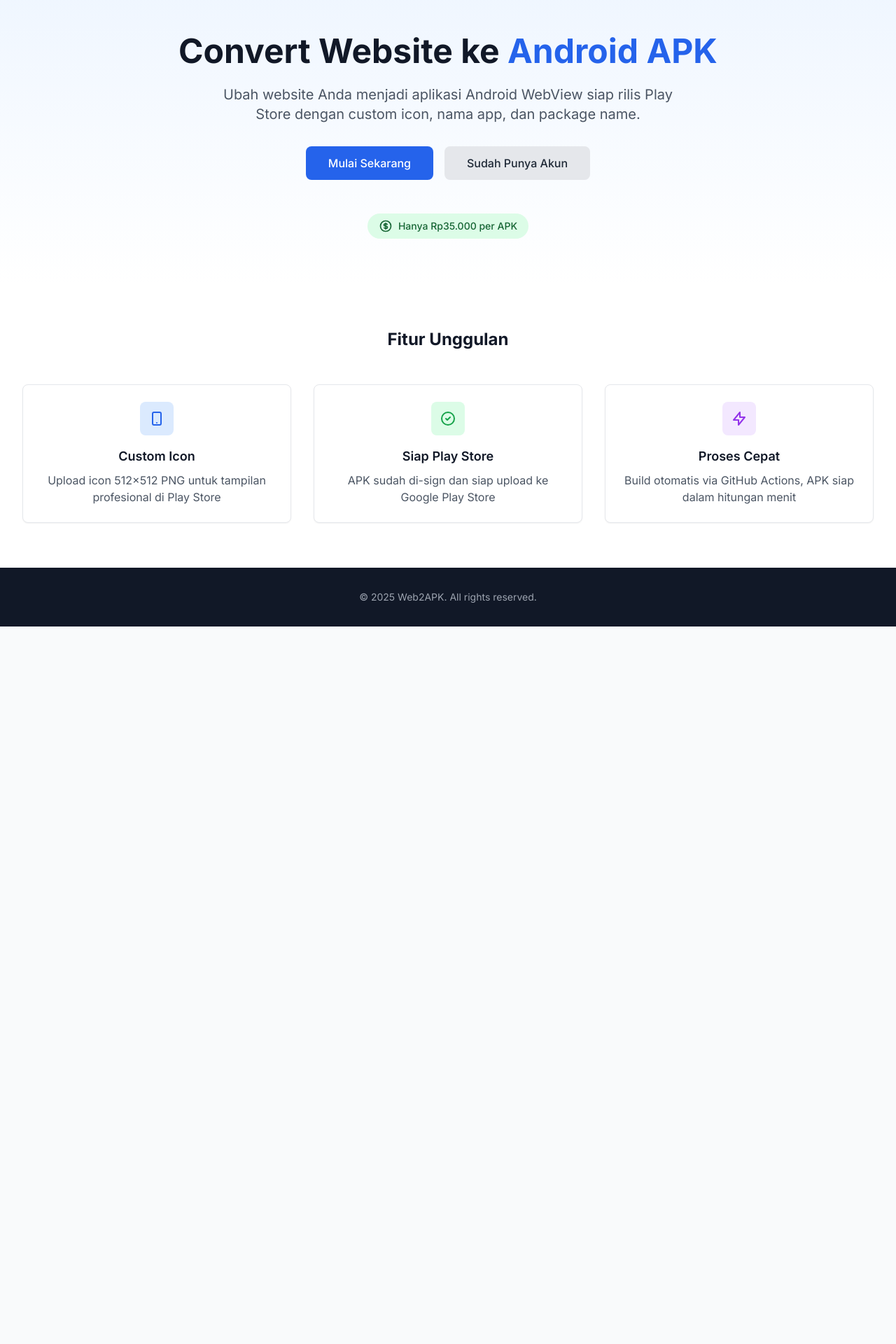
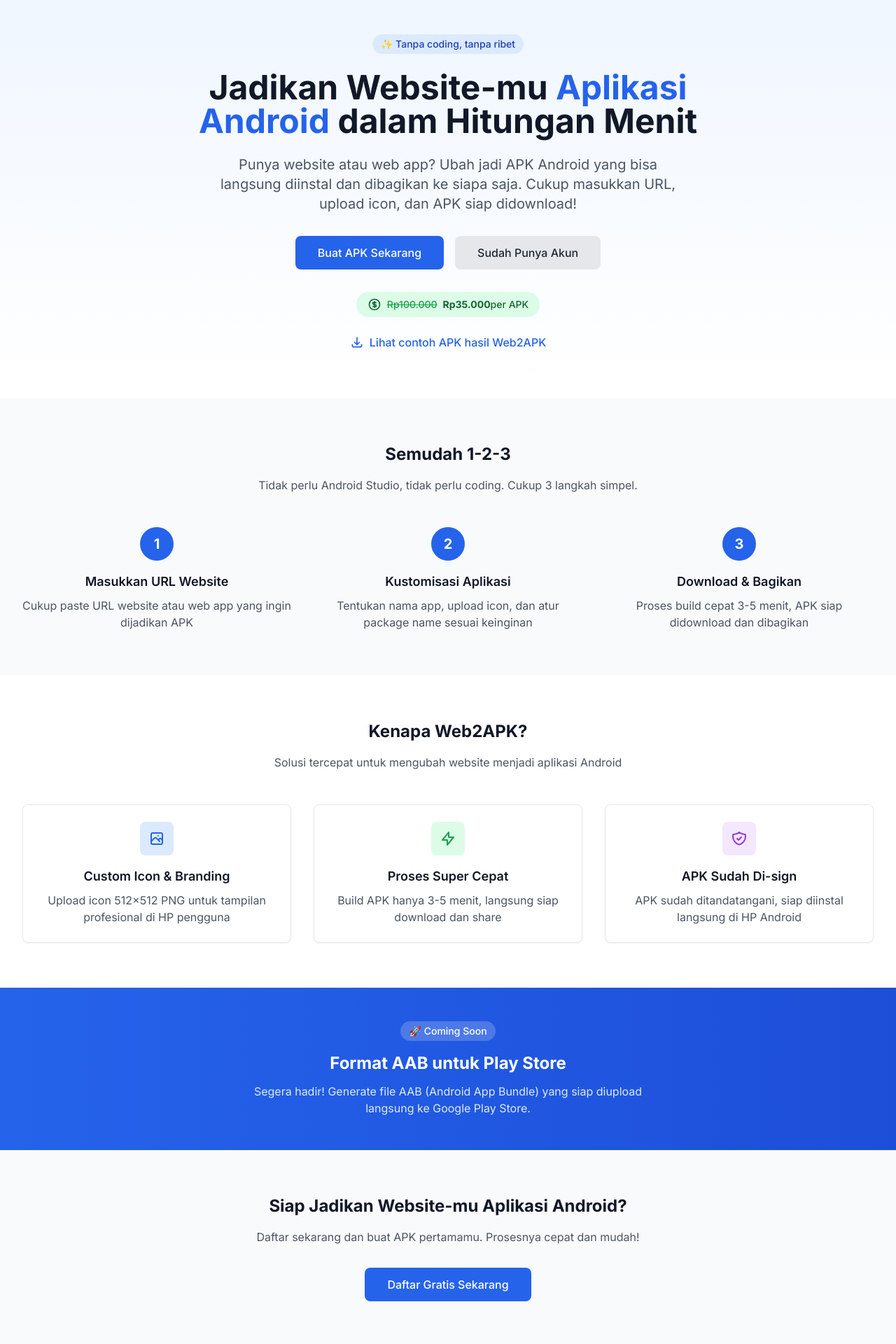
Before and after one commit to iksanarisandi/stackweb2apk, a Next.js app in the folder apps/web/: page / in a window 1280 px wide. Shown: the part 80-2000 px from the top of the page at 70% size. Before the commit the page ends 975 px from the top, so only its background shows below. Built offline with nearby package versions, Linux system fonts and the light colour scheme.

Commit message:
Update landing page: better copywriting, strikethrough price, demo APK link

```diff
--- a/apps/web/src/app/page.tsx
+++ b/apps/web/src/app/page.tsx
@@ -25,21 +25,26 @@
       {/* Hero Section */}
       <section className="flex-1 flex items-center justify-center bg-gradient-to-b from-blue-50 to-white">
         <div className="max-w-4xl mx-auto px-4 sm:px-6 lg:px-8 py-16 text-center">
+          <div className="inline-flex items-center bg-blue-100 text-blue-800 px-3 py-1 rounded-full text-sm font-medium mb-6">
+            ✨ Tanpa coding, tanpa ribet
+          </div>
           <h1 className="text-4xl sm:text-5xl font-bold text-gray-900 mb-6">
-            Convert Website ke{' '}
-            <span className="text-blue-600">Android APK</span>
+            Jadikan Website-mu{' '}
+            <span className="text-blue-600">Aplikasi Android</span>{' '}
+            dalam Hitungan Menit
           </h1>
           <p className="text-lg sm:text-xl text-gray-600 mb-8 max-w-2xl mx-auto">
-            Ubah website Anda menjadi aplikasi Android WebView siap rilis Play
-            Store dengan custom icon, nama app, dan package name.
+            Punya website atau web app? Ubah jadi APK Android yang bisa langsung
+            diinstal dan dibagikan ke siapa saja. Cukup masukkan URL, upload icon,
+            dan APK siap didownload!
           </p>
 
-          <div className="flex flex-col sm:flex-row items-center justify-center gap-4 mb-12">
+          <div className="flex flex-col sm:flex-row items-center justify-center gap-4 mb-8">
             <Link
               href="/register"
               className="btn-primary px-8 py-3 text-base w-full sm:w-auto"
             >
-              Mulai Sekarang
+              Buat APK Sekarang
             </Link>
             <Link
               href="/login"
@@ -64,7 +69,82 @@
                 d="M12 8c-1.657 0-3 .895-3 2s1.343 2 3 2 3 .895 3 2-1.343 2-3 2m0-8c1.11 0 2.08.402 2.599 1M12 8V7m0 1v8m0 0v1m0-1c-1.11 0-2.08-.402-2.599-1M21 12a9 9 0 11-18 0 9 9 0 0118 0z"
               />
             </svg>
-            Hanya Rp35.000 per APK
+            <span className="line-through text-green-600 mr-2">Rp100.000</span>
+            <span className="font-bold">Rp35.000</span> per APK
+          </div>
+
+          {/* Demo Link */}
+          <div className="mt-6">
+            <a
+              href="https://s.id/ePm87"
+              target="_blank"
+              rel="noopener noreferrer"
+              className="inline-flex items-center text-blue-600 hover:text-blue-700 font-medium"
+            >
+              <svg
+                className="w-5 h-5 mr-2"
+                fill="none"
+                stroke="currentColor"
+                viewBox="0 0 24 24"
+              >
+                <path
+                  strokeLinecap="round"
+                  strokeLinejoin="round"
+                  strokeWidth={2}
+                  d="M4 16v1a3 3 0 003 3h10a3 3 0 003-3v-1m-4-4l-4 4m0 0l-4-4m4 4V4"
+                />
+              </svg>
+              Lihat contoh APK hasil Web2APK
+            </a>
+          </div>
+        </div>
+      </section>
+
+      {/* How It Works */}
+      <section className="py-16 bg-gray-50">
+        <div className="max-w-7xl mx-auto px-4 sm:px-6 lg:px-8">
+          <h2 className="text-2xl font-bold text-center text-gray-900 mb-4">
+            Semudah 1-2-3
+          </h2>
+          <p className="text-center text-gray-600 mb-12 max-w-xl mx-auto">
+            Tidak perlu Android Studio, tidak perlu coding. Cukup 3 langkah simpel.
+          </p>
+          <div className="grid md:grid-cols-3 gap-8">
+            <div className="text-center">
+              <div className="w-12 h-12 bg-blue-600 text-white rounded-full flex items-center justify-center mx-auto mb-4 text-xl font-bold">
+                1
+              </div>
+              <h3 className="text-lg font-semibold text-gray-900 mb-2">
+                Masukkan URL Website
+              </h3>
+              <p className="text-gray-600">
+                Cukup paste URL website atau web app yang ingin dijadikan APK
+              </p>
+            </div>
+
+            <div className="text-center">
+              <div className="w-12 h-12 bg-blue-600 text-white rounded-full flex items-center justify-center mx-auto mb-4 text-xl font-bold">
+                2
+              </div>
+              <h3 className="text-lg font-semibold text-gray-900 mb-2">
+                Kustomisasi Aplikasi
+              </h3>
+              <p className="text-gray-600">
+                Tentukan nama app, upload icon, dan atur package name sesuai keinginan
+              </p>
+            </div>
+
+            <div className="text-center">
+              <div className="w-12 h-12 bg-blue-600 text-white rounded-full flex items-center justify-center mx-auto mb-4 text-xl font-bold">
+                3
+              </div>
+              <h3 className="text-lg font-semibold text-gray-900 mb-2">
+                Download & Bagikan
+              </h3>
+              <p className="text-gray-600">
+                Proses build cepat 3-5 menit, APK siap didownload dan dibagikan
+              </p>
+            </div>
           </div>
         </div>
       </section>
@@ -72,9 +152,12 @@
       {/* Features Section */}
       <section className="py-16 bg-white">
         <div className="max-w-7xl mx-auto px-4 sm:px-6 lg:px-8">
-          <h2 className="text-2xl font-bold text-center text-gray-900 mb-12">
-            Fitur Unggulan
+          <h2 className="text-2xl font-bold text-center text-gray-900 mb-4">
+            Kenapa Web2APK?
           </h2>
+          <p className="text-center text-gray-600 mb-12 max-w-xl mx-auto">
+            Solusi tercepat untuk mengubah website menjadi aplikasi Android
+          </p>
           <div className="grid md:grid-cols-3 gap-8">
             <div className="card text-center">
               <div className="w-12 h-12 bg-blue-100 rounded-lg flex items-center justify-center mx-auto mb-4">
@@ -88,15 +171,15 @@
                     strokeLinecap="round"
                     strokeLinejoin="round"
                     strokeWidth={2}
-                    d="M12 18h.01M8 21h8a2 2 0 002-2V5a2 2 0 00-2-2H8a2 2 0 00-2 2v14a2 2 0 002 2z"
+                    d="M4 16l4.586-4.586a2 2 0 012.828 0L16 16m-2-2l1.586-1.586a2 2 0 012.828 0L20 14m-6-6h.01M6 20h12a2 2 0 002-2V6a2 2 0 00-2-2H6a2 2 0 00-2 2v12a2 2 0 002 2z"
                   />
                 </svg>
               </div>
               <h3 className="text-lg font-semibold text-gray-900 mb-2">
-                Custom Icon
+                Custom Icon & Branding
               </h3>
               <p className="text-gray-600">
-                Upload icon 512x512 PNG untuk tampilan profesional di Play Store
+                Upload icon 512x512 PNG untuk tampilan profesional di HP pengguna
               </p>
             </div>
 
@@ -112,15 +195,15 @@
                     strokeLinecap="round"
                     strokeLinejoin="round"
                     strokeWidth={2}
-                    d="M9 12l2 2 4-4m6 2a9 9 0 11-18 0 9 9 0 0118 0z"
+                    d="M13 10V3L4 14h7v7l9-11h-7z"
                   />
                 </svg>
               </div>
               <h3 className="text-lg font-semibold text-gray-900 mb-2">
-                Siap Play Store
+                Proses Super Cepat
               </h3>
               <p className="text-gray-600">
-                APK sudah di-sign dan siap upload ke Google Play Store
+                Build APK hanya 3-5 menit, langsung siap download dan share
               </p>
             </div>
 
@@ -136,18 +219,52 @@
                     strokeLinecap="round"
                     strokeLinejoin="round"
                     strokeWidth={2}
-                    d="M13 10V3L4 14h7v7l9-11h-7z"
+                    d="M9 12l2 2 4-4m5.618-4.016A11.955 11.955 0 0112 2.944a11.955 11.955 0 01-8.618 3.04A12.02 12.02 0 003 9c0 5.591 3.824 10.29 9 11.622 5.176-1.332 9-6.03 9-11.622 0-1.042-.133-2.052-.382-3.016z"
                   />
                 </svg>
               </div>
               <h3 className="text-lg font-semibold text-gray-900 mb-2">
-                Proses Cepat
+                APK Sudah Di-sign
               </h3>
               <p className="text-gray-600">
-                Build otomatis via GitHub Actions, APK siap dalam hitungan menit
+                APK sudah ditandatangani, siap diinstal langsung di HP Android
               </p>
             </div>
           </div>
+        </div>
+      </section>
+
+      {/* Coming Soon Section */}
+      <section className="py-12 bg-gradient-to-r from-blue-600 to-blue-700">
+        <div className="max-w-4xl mx-auto px-4 sm:px-6 lg:px-8 text-center">
+          <div className="inline-flex items-center bg-white/20 text-white px-3 py-1 rounded-full text-sm font-medium mb-4">
+            🚀 Coming Soon
+          </div>
+          <h2 className="text-2xl font-bold text-white mb-3">
+            Format AAB untuk Play Store
+          </h2>
+          <p className="text-blue-100 max-w-xl mx-auto">
+            Segera hadir! Generate file AAB (Android App Bundle) yang siap diupload
+            langsung ke Google Play Store.
+          </p>
+        </div>
+      </section>
+
+      {/* CTA Section */}
+      <section className="py-16 bg-gray-50">
+        <div className="max-w-4xl mx-auto px-4 sm:px-6 lg:px-8 text-center">
+          <h2 className="text-2xl font-bold text-gray-900 mb-4">
+            Siap Jadikan Website-mu Aplikasi Android?
+          </h2>
+          <p className="text-gray-600 mb-8 max-w-xl mx-auto">
+            Daftar sekarang dan buat APK pertamamu. Prosesnya cepat dan mudah!
+          </p>
+          <Link
+            href="/register"
+            className="btn-primary px-8 py-3 text-base inline-block"
+          >
+            Daftar Gratis Sekarang
+          </Link>
         </div>
       </section>
 
```
